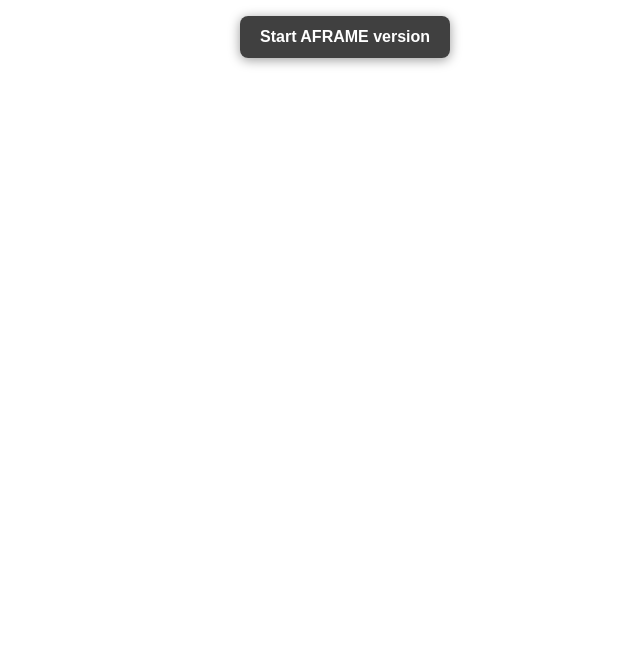
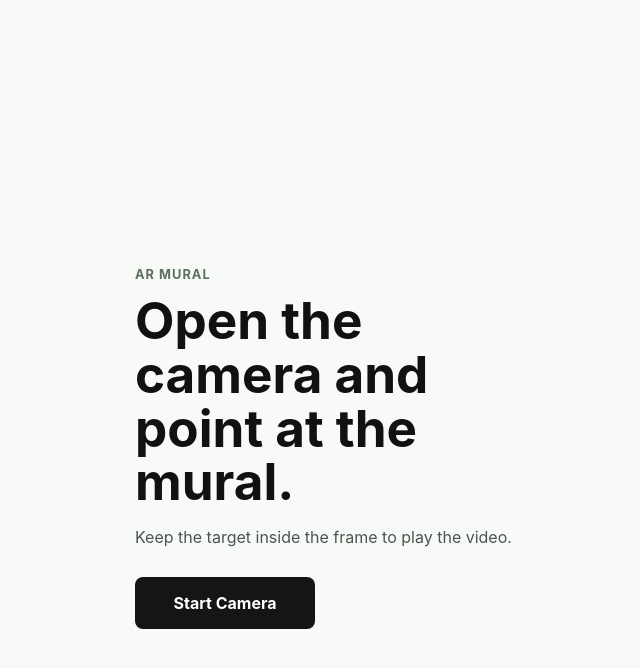
Before and after one commit to mandip-pro/AR_mural, a React (Vite) app: page / in a window 1280 px wide. Shown: the top 668 px of the page, without its empty margins (295-935 px from the left). Built offline with nearby package versions, Linux system fonts and the light colour scheme.

Commit message:
ui changed

```diff
--- a/src/App.css
+++ b/src/App.css
@@ -1,41 +1,151 @@
 .App {
-  text-align: center;
+  min-height: 100dvh;
+  color: #151515;
+  background: #f8faf7;
 }
 
-.control-buttons {
-  position: fixed;
-  top: 16px;
-  left: 50%;
-  transform: translateX(-50%);
-  z-index: 1000;
-  display: flex;
-  gap: 12px;
+button {
+  font: inherit;
 }
 
-.control-buttons button {
-  padding: 12px 20px;
-  font-size: 16px;
-  font-weight: 600;
-  border: none;
-  border-radius: 8px;
-  background: rgba(0, 0, 0, 0.75);
-  color: #fff;
-  cursor: pointer;
-  backdrop-filter: blur(6px);
-  -webkit-backdrop-filter: blur(6px);
-  box-shadow: 0 2px 12px rgba(0, 0, 0, 0.4);
+.start-screen {
+  display: flex;
+  min-height: 100dvh;
+  align-items: center;
+  justify-content: center;
+  padding: 24px;
 }
 
-.control-buttons button:active {
-  background: rgba(40, 40, 40, 0.9);
+.start-content {
+  width: min(100%, 420px);
+}
+
+.eyebrow {
+  margin: 0 0 12px;
+  color: #5d6f62;
+  font-size: 0.8rem;
+  font-weight: 700;
+  letter-spacing: 0.08em;
+  text-transform: uppercase;
+}
+
+.start-content h1 {
+  margin: 0;
+  color: #111;
+  font-size: clamp(2rem, 8vw, 3.2rem);
+  line-height: 1.05;
+  letter-spacing: 0;
+}
+
+.start-copy {
+  margin: 16px 0 28px;
+  color: #4d544f;
+  font-size: 1rem;
+  line-height: 1.5;
+}
+
+.primary-action,
+.stop-button {
+  min-height: 52px;
+  border: 0;
+  border-radius: 8px;
+  font-weight: 700;
+  cursor: pointer;
+}
+
+.primary-action {
+  width: 100%;
+  padding: 0 20px;
+  color: #fff;
+  background: #151515;
+}
+
+.primary-action:active,
+.stop-button:active {
+  transform: translateY(1px);
 }
 
 .container {
   position: fixed;
-  top: 0;
-  left: 0;
-  width: 100vw;
-  height: 100vh;
+  inset: 0;
   overflow: hidden;
-  background: #000;
+  background: #050505;
 }
+
+.camera-controls {
+  position: fixed;
+  right: 16px;
+  bottom: calc(16px + env(safe-area-inset-bottom));
+  z-index: 2147483647;
+  pointer-events: none;
+}
+
+.stop-button {
+  min-width: 96px;
+  padding: 0 18px;
+  color: #111;
+  background: rgba(255, 255, 255, 0.92);
+  box-shadow: 0 8px 28px rgba(0, 0, 0, 0.28);
+  pointer-events: auto;
+  touch-action: manipulation;
+  -webkit-tap-highlight-color: transparent;
+}
+
+body .mindar-ui-overlay {
+  z-index: 20;
+}
+
+body .mindar-ui-loading {
+  background: #050505;
+}
+
+body .mindar-ui-loading::after {
+  position: absolute;
+  top: calc(50% + 64px);
+  left: 50%;
+  width: min(240px, calc(100vw - 48px));
+  color: rgba(255, 255, 255, 0.84);
+  font-size: 0.95rem;
+  font-weight: 600;
+  line-height: 1.4;
+  text-align: center;
+  transform: translateX(-50%);
+  content: "Opening camera...";
+}
+
+body .mindar-ui-loading .loader {
+  width: 48px;
+  height: 48px;
+  border: 3px solid rgba(255, 255, 255, 0.22);
+  border-top-color: #fff;
+  opacity: 1;
+}
+
+body .mindar-ui-scanning .scanning {
+  width: min(72vw, 320px);
+  height: min(72vw, 320px);
+}
+
+body .mindar-ui-scanning .scanning .inner {
+  opacity: 0.72;
+}
+
+@media (min-width: 700px) {
+  .start-screen {
+    padding: 48px;
+  }
+
+  .primary-action {
+    width: auto;
+    min-width: 180px;
+  }
+
+  .stop-button {
+    min-width: 104px;
+  }
+
+  .camera-controls {
+    right: 24px;
+    bottom: 24px;
+  }
+}
--- a/src/App.jsx
+++ b/src/App.jsx
@@ -1,55 +1,54 @@
 import React, { useState } from "react";
 import "./App.css";
 import MindARViewer from "./mindar-viewer.jsx";
-import MindARThreeViewer from "./mindar-three-viewer.jsx";
 
 function App() {
   const [started, setStarted] = useState(null);
+  const stopCamera = () => {
+    setStarted(null);
+  };
 
   return (
-    <div className="App">
-      <div className="control-buttons">
-        {started === null && (
+    <main className="App">
+      {started === null ? (
+        <section className="start-screen" aria-labelledby="app-title">
+          <div className="start-content">
+            <p className="eyebrow">AR Mural</p>
+            <h1 id="app-title">Open the camera and point at the mural.</h1>
+            <p className="start-copy">
+              Keep the target inside the frame to play the video.
+            </p>
             <button
+              className="primary-action"
               onClick={() => {
                 setStarted("aframe");
               }}
             >
-            Start AFRAME version
+              Start Camera
             </button>
-        )}
-        {/* {started === null && (
+          </div>
+        </section>
+      ) : (
+        <>
+          <div className="container">
+            <MindARViewer />
+          </div>
+          <div className="camera-controls">
             <button
-            onClick={() => {
-              setStarted("three");
+              className="stop-button"
+              onClick={stopCamera}
+              onTouchEnd={(event) => {
+                event.preventDefault();
+                stopCamera();
               }}
-          >
-            Start ThreeJS version
-          </button>
-        )} */}
-        {started !== null && (
-          <button
-            onClick={() => {
-              setStarted(null);
-            }}
+              aria-label="Stop camera"
             >
               Stop
             </button>
+          </div>
+        </>
       )}
-      </div>
-
-      {started === "aframe" && (
-        <div className="container">
-          <MindARViewer />
-        </div>
-      )}
-
-      {/* {started === "three" && (
-        <div className="container">
-          <MindARThreeViewer />
-        </div>
-      )} */}
-    </div>
+    </main>
   );
 }
 
--- a/src/mindar-viewer.jsx
+++ b/src/mindar-viewer.jsx
@@ -62,6 +62,9 @@
           console.warn("MindAR AFRAME stop error (safe to ignore):", e);
         }
       }
+      document.querySelectorAll(".mindar-ui-overlay").forEach((overlay) => {
+        overlay.remove();
+      });
     };
   }, []);
 
```
Lines whose indentation alone changed are shown as unchanged.
